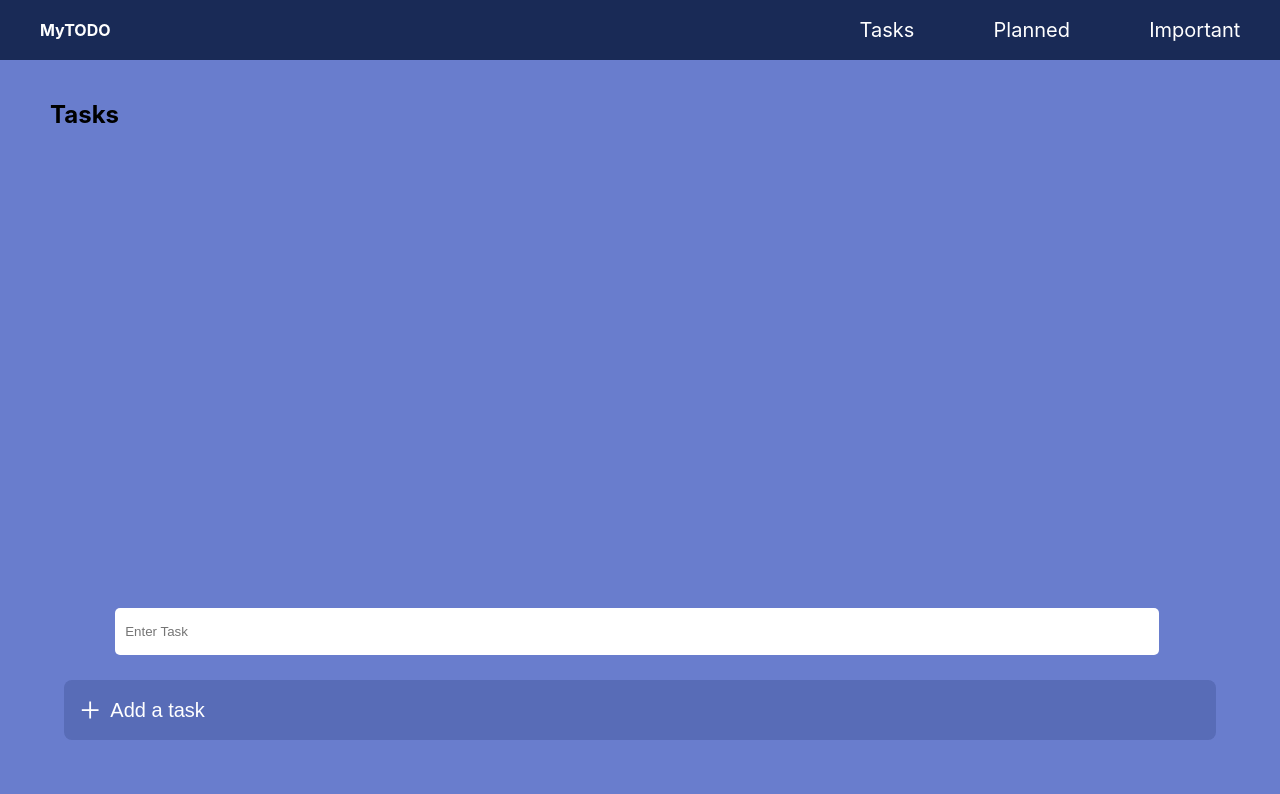
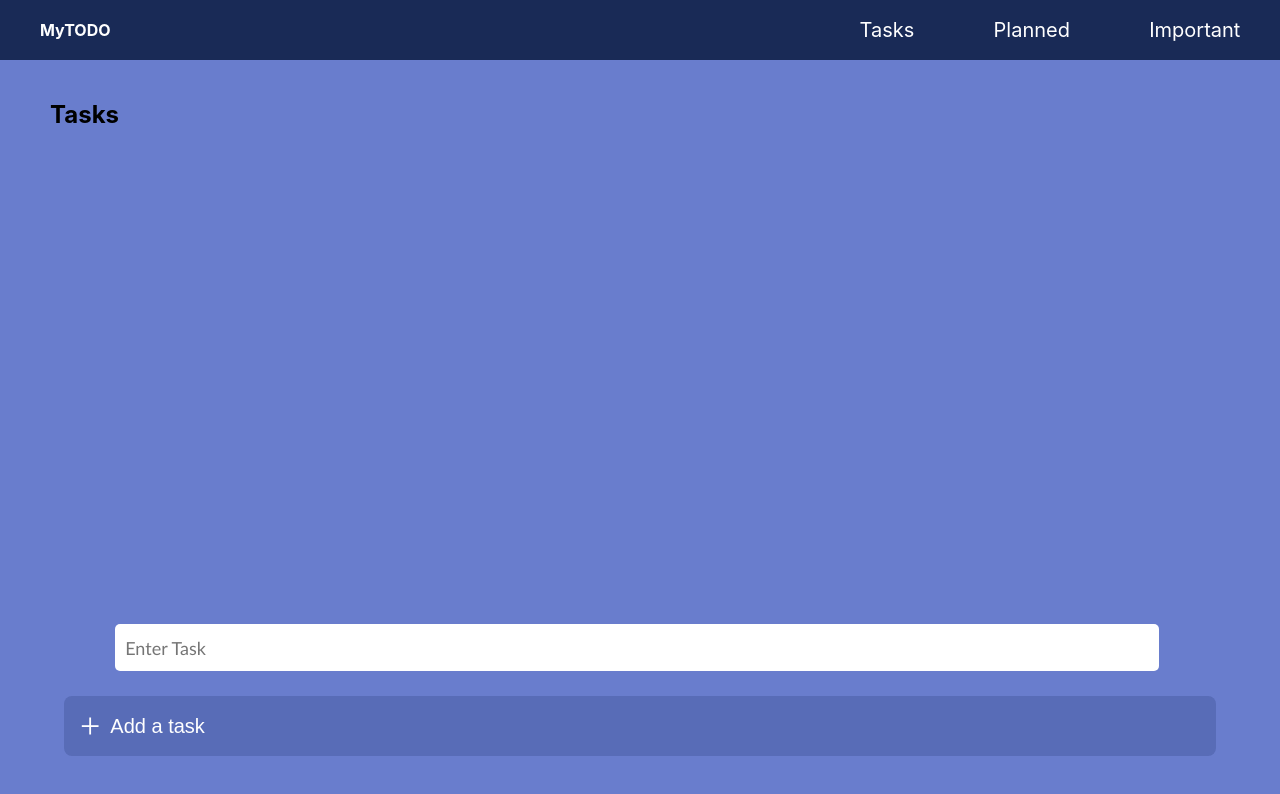
Before and after one commit to Muneeb926595/todo-app, a React (Create React App) app: page / in a window 1280 px wide. Shown: the top 794 px of the page. Built offline with nearby package versions, Linux system fonts and the light colour scheme.

Commit message:
update css file

```diff
--- a/src/App.css
+++ b/src/App.css
@@ -13,7 +13,7 @@
   margin-left:5%;
   background-color: #586cb7;
   position: absolute;
-  top:85%;
+  top:87%;
   height: 60px;
   color:white;
   border:none;
@@ -38,9 +38,11 @@ button:hover{
 .newTaskBox{
   position: absolute;
   width:80%;
-  top:76%;
+  top:78%;
   margin-left:9%;
   height: 27px;
+  font-family: 'Gill Sans', 'Gill Sans MT', Calibri, 'Trebuchet MS', sans-serif;
+  font-size: 18px;
   padding:10px;
   border-radius: 5px;
   border:none;
--- a/src/taskItem.css
+++ b/src/taskItem.css
@@ -18,6 +18,7 @@
     display:flex;
     justify-content: space-between;
     align-items: center;
+    font-family: 'Gill Sans', 'Gill Sans MT', Calibri, 'Trebuchet MS', sans-serif;
 }
 .star {
     visibility:hidden;
```
